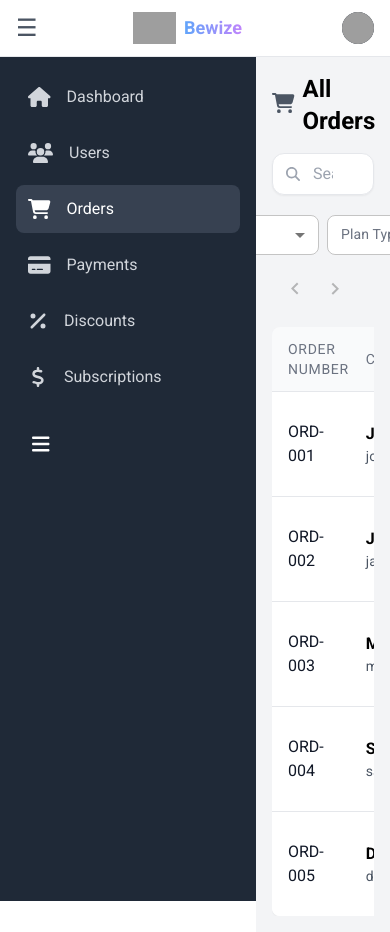
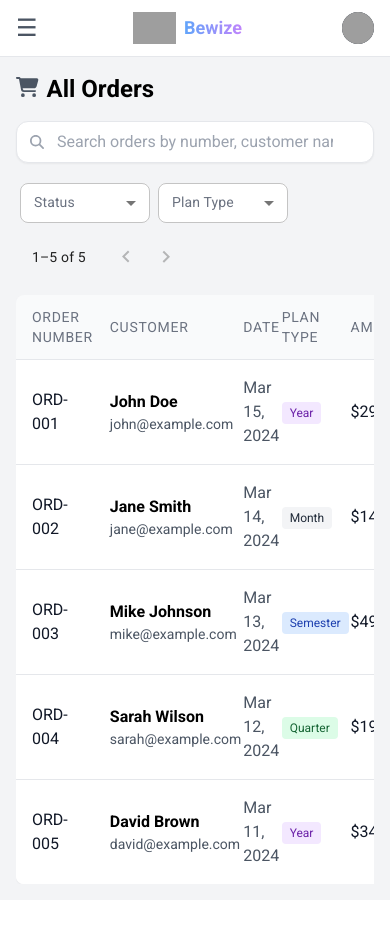
Before and after one commit to zineb-kbyla/Setup-Dashboard_React, a React (Create React App) app in the folder bewize-dashboard/: page /orders in a window 390 px wide. After the commit the page ends 900 px from the top, so only its background shows below. Built offline with nearby package versions, Linux system fonts and the light colour scheme; grey boxes are pictures that could not be loaded.

Commit message:
BugFix : Fix Sidebar Responsive Bug On Small Screens

```diff
--- a/bewize-dashboard/src/components/Navbar.jsx
+++ b/bewize-dashboard/src/components/Navbar.jsx
@@ -8,6 +8,7 @@ export default function Navbar({ onToggleSidebar }) {
     <header className="w-full shadow px-4 py-3 flex justify-between items-center bg-white border-b border-gray-200 dark:bg-gray-800 dark:border-gray-700">
       <button
         onClick={onToggleSidebar}
+        data-sidebar-toggle
         className="sm:hidden text-gray-600 text-2xl"
       >
         ☰
--- a/bewize-dashboard/src/components/Sidebar.jsx
+++ b/bewize-dashboard/src/components/Sidebar.jsx
@@ -9,6 +9,7 @@ import {
   faDollarSign,
   faBox,
   faPercent,
+  faTimes,
 } from "@fortawesome/free-solid-svg-icons";
 import { FontAwesomeIcon } from "@fortawesome/react-fontawesome";
 import SidebarItem from "./SidebarItem";
@@ -22,7 +23,7 @@ const menuItems = [
   { icon: faDollarSign, label: "Subscriptions", route: "/subscriptions" },
 ];
 
-export default function Sidebar() {
+export default function Sidebar({ isOpen }) {
   const [collapsed, setCollapsed] = useState(() => {
     // Get initial state from localStorage
     const saved = localStorage.getItem("sidebarCollapsed");
@@ -45,9 +46,12 @@ export default function Sidebar() {
 
   return (
     <div
-      className={`sticky top-0 h-screen bg-gray-800 text-white transition-all duration-300 flex flex-col ${
-        collapsed ? "w-20" : "w-64"
-      }`}
+      className={`fixed  sm:relative top-0 h-screen bg-gray-800 text-white transition-all duration-300 flex flex-col
+        ${collapsed ? "w-20" : "w-64"}
+        ${isOpen ? "translate-x-0" : "-translate-x-full"}
+        sm:translate-x-0
+        z-30
+      `}
     >
       <nav className="flex flex-col gap-2 p-4">
         {menuItems.map((item, index) => (
@@ -69,6 +73,12 @@ export default function Sidebar() {
         >
           <FontAwesomeIcon icon={faBars} size="lg" />
         </button>
+        <button
+          onClick={() => document.querySelector('[data-sidebar-toggle]').click()}
+          className="p-2 hover:bg-gray-700 rounded-lg transition-colors sm:hidden"
+        >
+          <FontAwesomeIcon icon={faTimes} size="lg" />
+        </button>
       </nav>
     </div>
   );
--- a/bewize-dashboard/src/pages/Dashboard.jsx
+++ b/bewize-dashboard/src/pages/Dashboard.jsx
@@ -12,7 +12,7 @@ import { subscriptionData, usersData } from "../data/chartData";
 export default function Dashboard() {
   return (
     <DashboardLayout>
-      <div className="metrics grid grid-cols-1 sm:grid-cols-2 lg:grid-cols-4 gap-4">
+      <div className="metrics grid grid-cols-1 sm:grid-cols-2 lg:grid-cols-4 gap-4  ">
         <Metric
           title={"Total Utilisateurs"}
           icon={faUsers}
```
